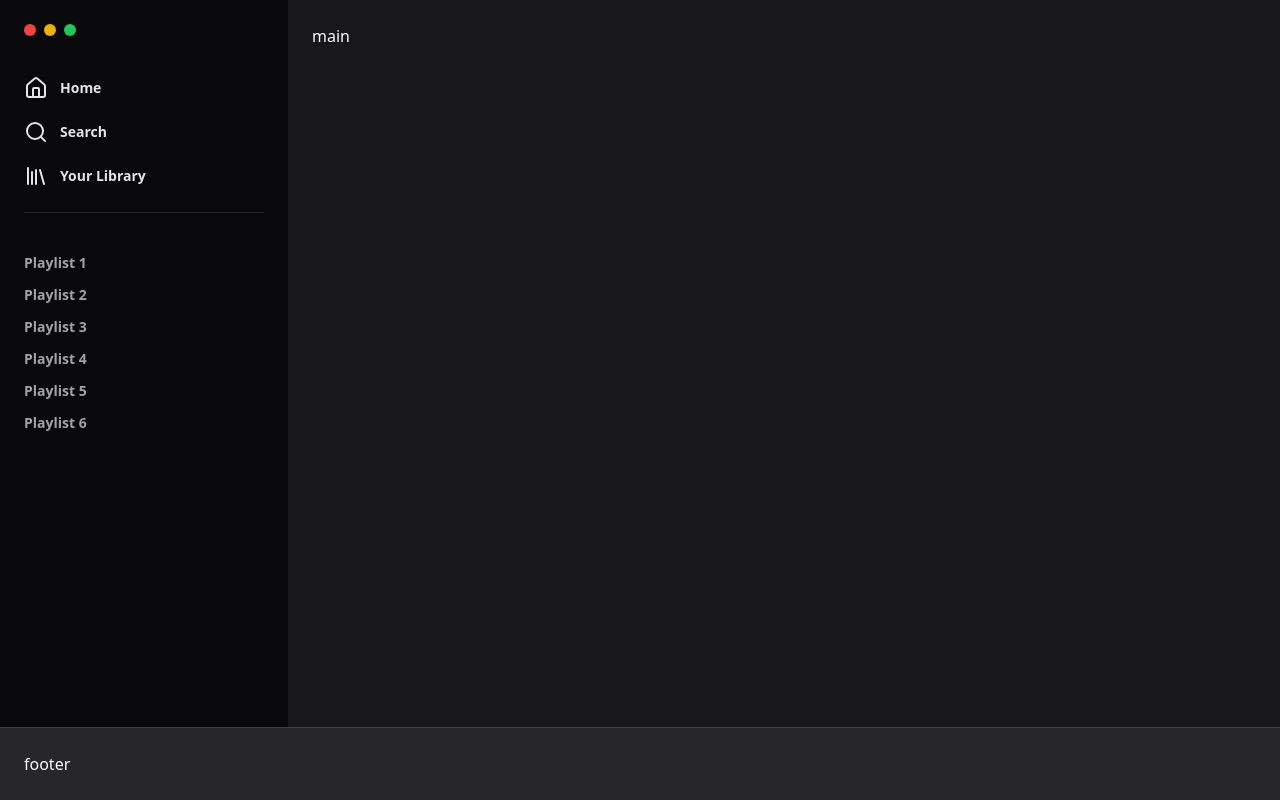
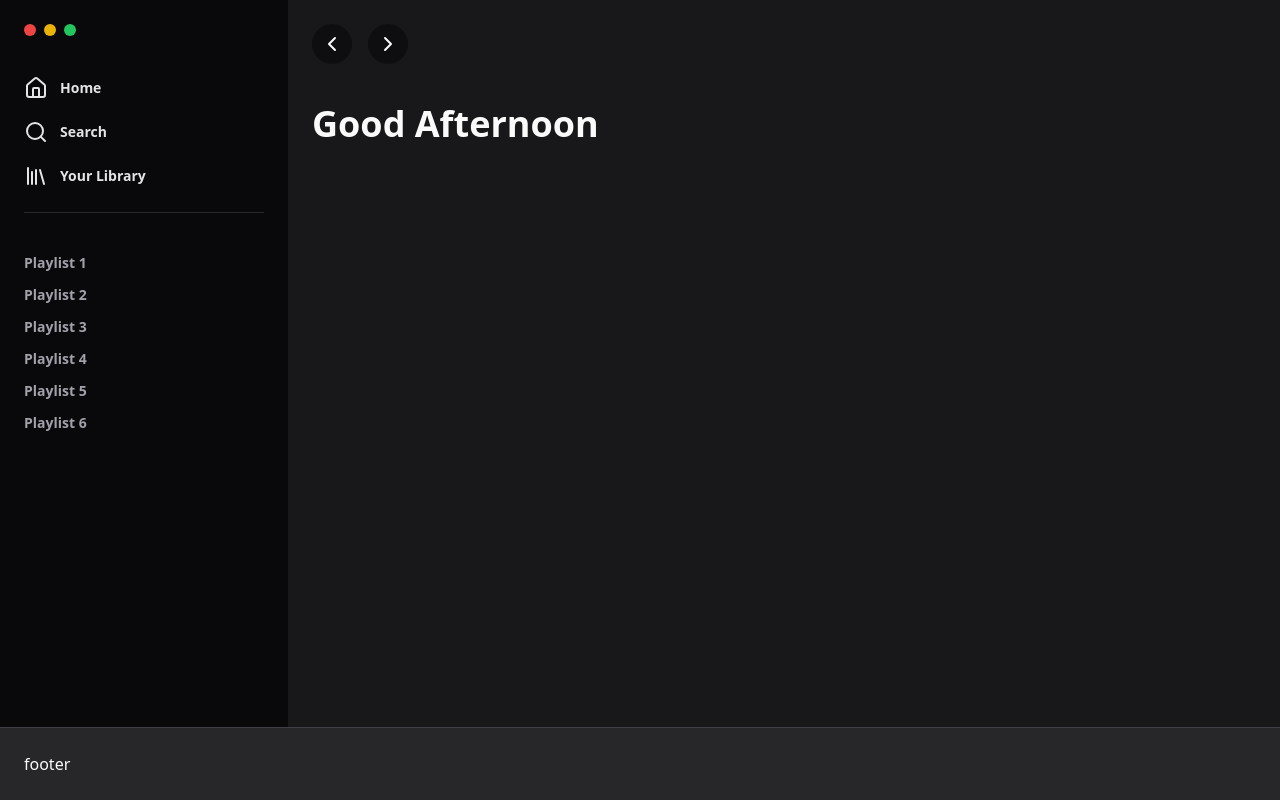
Before and after one commit to alexandreraminelli/pratica-react-spotify-ui, a Next.js app: page / in a window 1280 px wide. Built offline with nearby package versions, Linux system fonts and the light colour scheme.

Commit message:
feat: botões de navegação

```diff
--- /dev/null
+++ b/src/app/components/Main.tsx
@@ -0,0 +1,17 @@
+// importação de componentes
+import NavButtons from "./NavButtons"
+
+/** Componente da área principal. */
+export default function Main() {
+  return (
+    <main className="flex-1 p-6">
+      {/* Botões de navegação */}
+      <NavButtons />
+
+      {/* Mensagem de boas-vindas */}
+      <h1 className="font-semibold text-4xl mt-10">Good Afternoon</h1>
+
+      {/* Grid de playlists recomendadas */}
+    </main>
+  )
+}
--- /dev/null
+++ b/src/app/components/NavButtons.tsx
@@ -0,0 +1,28 @@
+// importação de ícones
+import { ChevronLeft as ChevronLeftIcon, ChevronRight as ChevronRightIcon } from "lucide-react"
+
+/** Componente que agrupa os botões de navegação (avançar e voltar). */
+export default function NavButtons() {
+  return (
+    <div className="flex items-center gap-4">
+      {/* Botão de voltar */}
+      <NavButton Icon={ChevronLeftIcon} />
+      {/* Botão de avançar */}
+      <NavButton Icon={ChevronRightIcon} />
+    </div>
+  )
+}
+
+/** Interface dos props do componente `NavButton`. */
+interface NavButtonProps {
+  /** Ícone do botão. */
+  Icon: React.ComponentType
+}
+/** Botão de voltar e avançar. */
+function NavButton({ Icon }: NavButtonProps) {
+  return (
+    <button className="rounded-full bg-black/40 p-2">
+      <Icon />
+    </button>
+  )
+}
--- a/src/app/page.tsx
+++ b/src/app/page.tsx
@@ -1,5 +1,6 @@
 // importação dos componentes
 import Sidebar from "./components/Sidebar"
+import Main from "./components/Main"
 
 /** Componente da página inicial do Spotify. */
 export default function Home() {
@@ -11,7 +12,7 @@ export default function Home() {
         <Sidebar />
 
         {/* Conteúdo principal (músicas) */}
-        <main className="flex-1 p-6">main</main>
+        <Main />
       </div>
 
       {/* Barra do player */}
```
